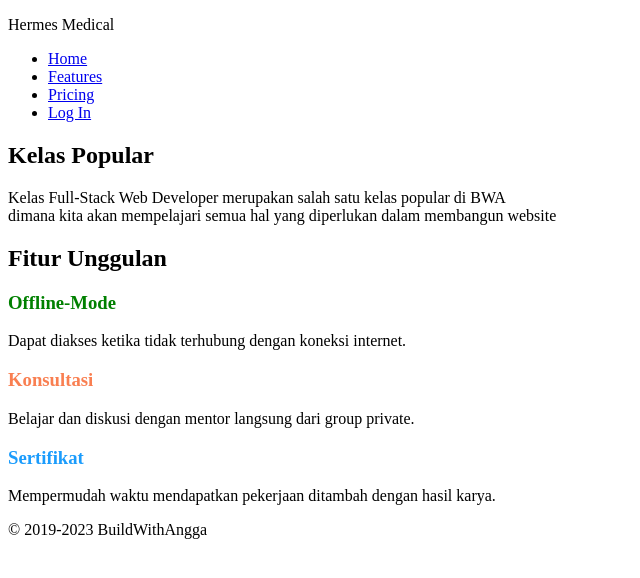
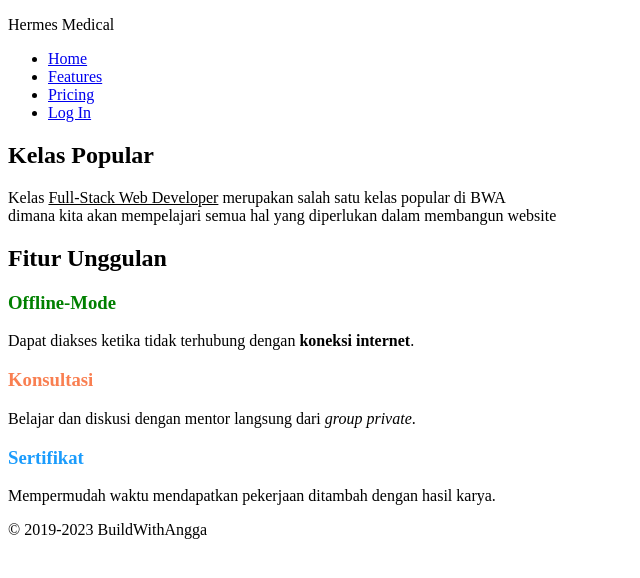
Before and after one commit to gustonecrush/ebook-html5-bwa, a plain HTML site: page index.html in a window 1280 px wide. Shown: the whole page, without its empty margins (0-640 px from the left). Drawn offline with Linux system fonts and the light colour scheme.

Commit message:
learn about text formatting

```diff
--- a/index.html
+++ b/index.html
@@ -30,7 +30,7 @@
     <section>
         <h1>Kelas Popular</h1>
         <p>
-            Kelas Full-Stack Web Developer merupakan salah satu kelas popular di BWA <br>
+            Kelas <u>Full-Stack Web Developer</u> merupakan salah satu kelas popular di BWA <br>
             dimana kita akan mempelajari semua hal yang diperlukan dalam membangun website
         </p>
     </section>
@@ -42,7 +42,7 @@
                 <font color="green">Offline-Mode</font>
             </h3>
             <p>
-                Dapat diakses ketika tidak terhubung dengan koneksi internet.
+                Dapat diakses ketika tidak terhubung dengan <strong>koneksi internet</strong>.
             </p>
         </div>
         <div>
@@ -50,7 +50,7 @@
                 <font color="#F97F51">Konsultasi</font>
             </h3>
             <p>
-                Belajar dan diskusi dengan mentor langsung dari group private.
+                Belajar dan diskusi dengan mentor langsung dari <i>group private</i>.
             </p>
         </div>
         <div>
```
